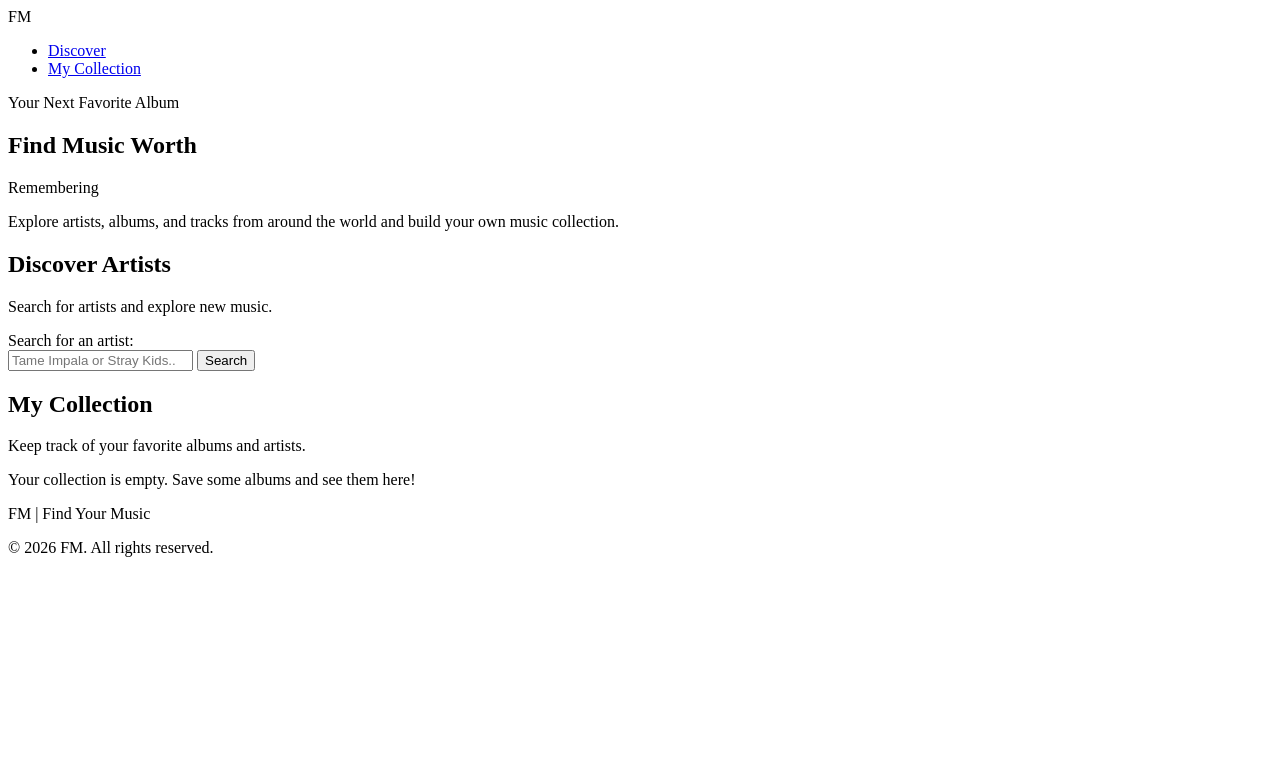
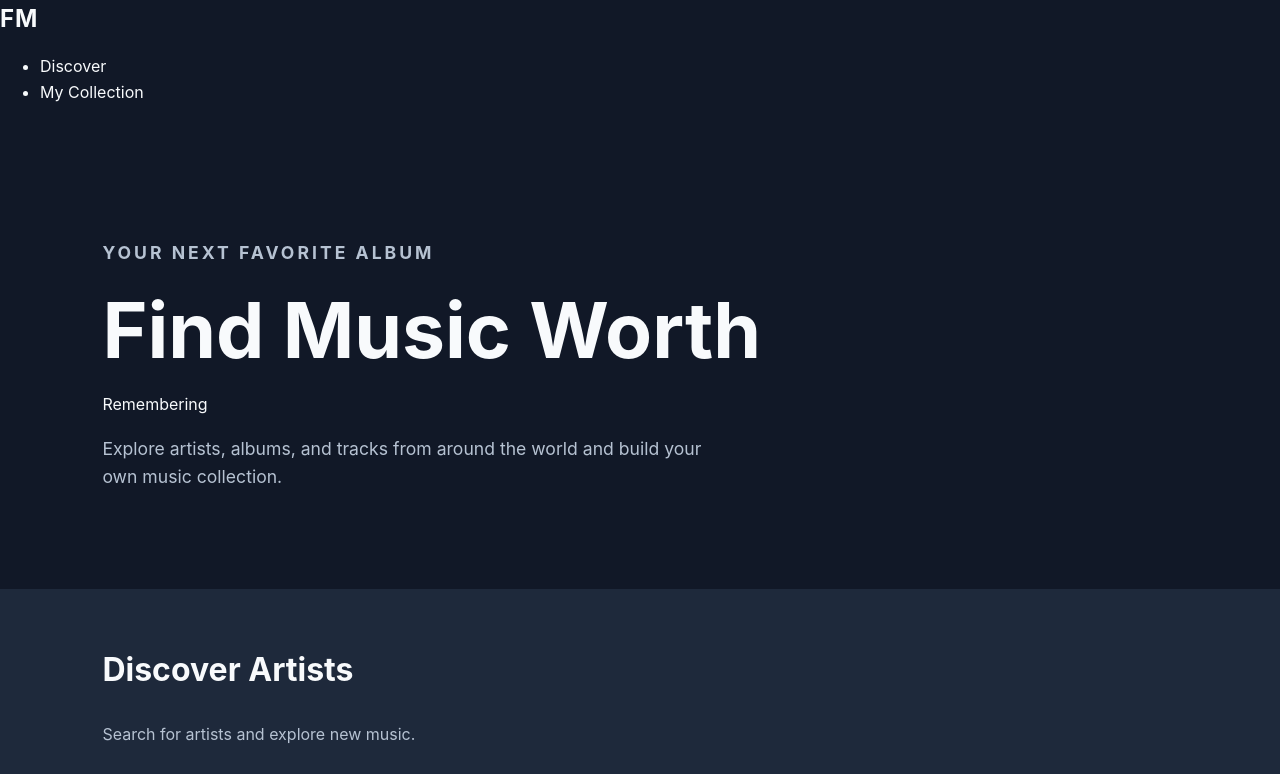
Before and after one commit to dianna-huitron/FM-findingMusic, a plain HTML site: page index.html in a window 1280 px wide. Shown: the top 774 px of the page. Drawn offline with Linux system fonts and the light colour scheme.

Commit message:
Updating Css layout and color paletter. Handling headings and hover effects

```diff
--- a/index.html
+++ b/index.html
@@ -5,7 +5,7 @@
     <meta name="viewport" content="width=device-width, initial-scale=1.0">
     <meta name="description" content="TDiscovere artists, music, and more with our platform.">
     <title>FM | Find Your Music</title>
-    <link rel="stylesheet" href="styles.css">
+    <link rel="stylesheet" href="style.css">
     <script src="script.js" defer></script>
 </head>
 
--- a/style.css
+++ b/style.css
@@ -1,5 +1,171 @@
-body {
-    background-color: #111827;
-    color: #f8fafc;
+/* color palette */
+:root {
+    --background: #111827;
+    --surface: #1e293b;
+    --surface-light: #29384f;
+    --accent: #a5b4fc;
+    --text: #f8fafc;
+    --muted: #b6c2d2;
+}
+
+* {
+    box-sizing: border-box;
+}
+
+html {
+    scroll-behavior: smooth;
+}
+
+body{
+    margin: 0;
+    background-color: var(--background);
+    color: var(--text);
     font-family: 'Inter', sans-serif;
+    line-height: 1.6;
 }
+
+a {
+    color: inherit;
+    text-decoration: none;
+}
+
+button, input {
+    font: inherit;
+}
+
+button {
+    cursor: pointer;
+}
+
+[hidden] {
+    display: none !important;
+}
+
+/* header and navigation */
+
+.site-header {
+    display: flex;
+    justify-content: space-between;
+    align-items: center;
+    padding: 20px 8%;
+    background-color: var(--surface);
+    border-bottom: 1px solid #344258;
+}
+
+.logo {
+    font-size: 1.5rem;
+    font-weight: bold;
+    letter-spacing: 1px;
+}
+
+.site-header nav ul {
+    list-style: none;
+    display: flex;
+    gap: 30px;
+    margin: 0;
+    padding: 0;
+}
+
+.site-header nav a {
+    color: var(--muted);
+    transition: color 0.3s ease;
+}
+
+.site-header nav a:hover {
+    color: var(--secondary-accent);
+}
+
+/* hero section */
+
+.hero {
+    padding: 100px 8% 80px;
+    max-width: 950px;
+}
+
+.eyebrow {
+    color: var(--secondary-accent);
+    font-size: 0.9rem;
+    font-weight: bold;
+    letter-spacing: 3px;
+    text-transform: uppercase;
+}
+
+.hero h1 {
+    font-size: clamp(2.8rem, 6vw, 5rem);
+    line-height: 1.2;
+    margin: 15px 0;
+}
+
+.hero h1 span {
+    color: var(--accent);
+}
+
+.hero p {
+    font-size: 1.1rem;
+    color: var(--muted);
+    max-width: 600px;
+}
+
+/* content sections */
+.discover-section,
+.albums-section,
+.collection-section {
+    padding: 55px 8%;
+}
+
+.discover-section {
+    background-color: var(--surface);
+}
+
+.discover-section h2,
+.albums-section h2,
+.collection-section h2 {
+    font-size: 2rem;
+    margin-top: 0;
+}
+
+.discover-section > p,
+.collection-section > p {
+    color: var(--muted);
+}
+
+/* search bar */
+
+#artist-search-form {
+    max-width: 650px;
+    margin-top: 30px;
+}
+
+#artist-search-form label {
+    display: block;
+    margin-bottom: 10px;
+    font-weight: bold;
+}
+
+.search-container input {
+    flex: 1;
+    min-width: 0;
+    padding: 10px 18px;
+    border: 1px solid #52627a;
+    border-radius: 8px;
+    background-color: var(--background);
+    color: var(--text);
+}
+
+.search-container input:focus {
+    outline: 2px solid var(--accent);
+}
+
+.search-container button {
+    padding: 12px 25px;
+    border: none;
+    border-radius: 8px;
+    background-color: var(--accent);
+    color: var(--background);
+    font-weight: bold;
+    transition: background-color 0.3s ease;
+}
+
+.search-container button:hover {
+    background-color: var(--secondary-accent);
+}
```
